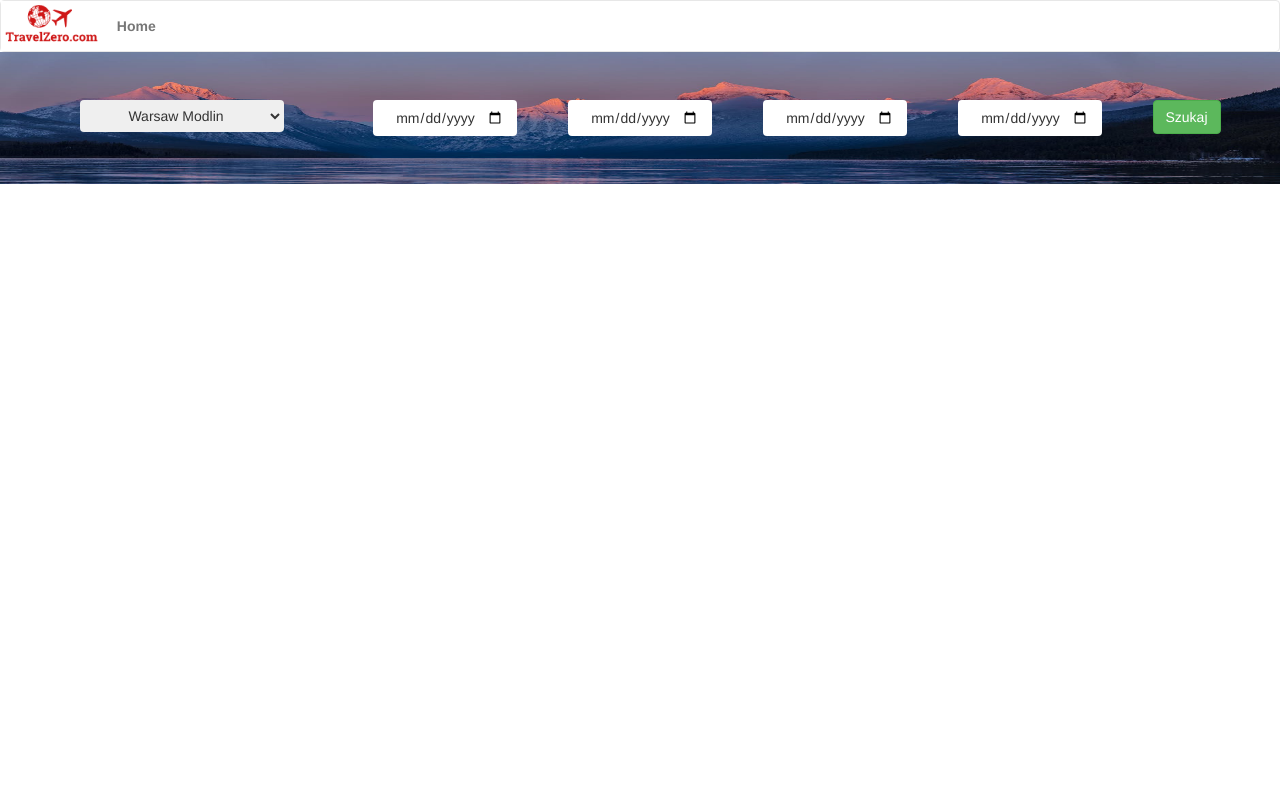
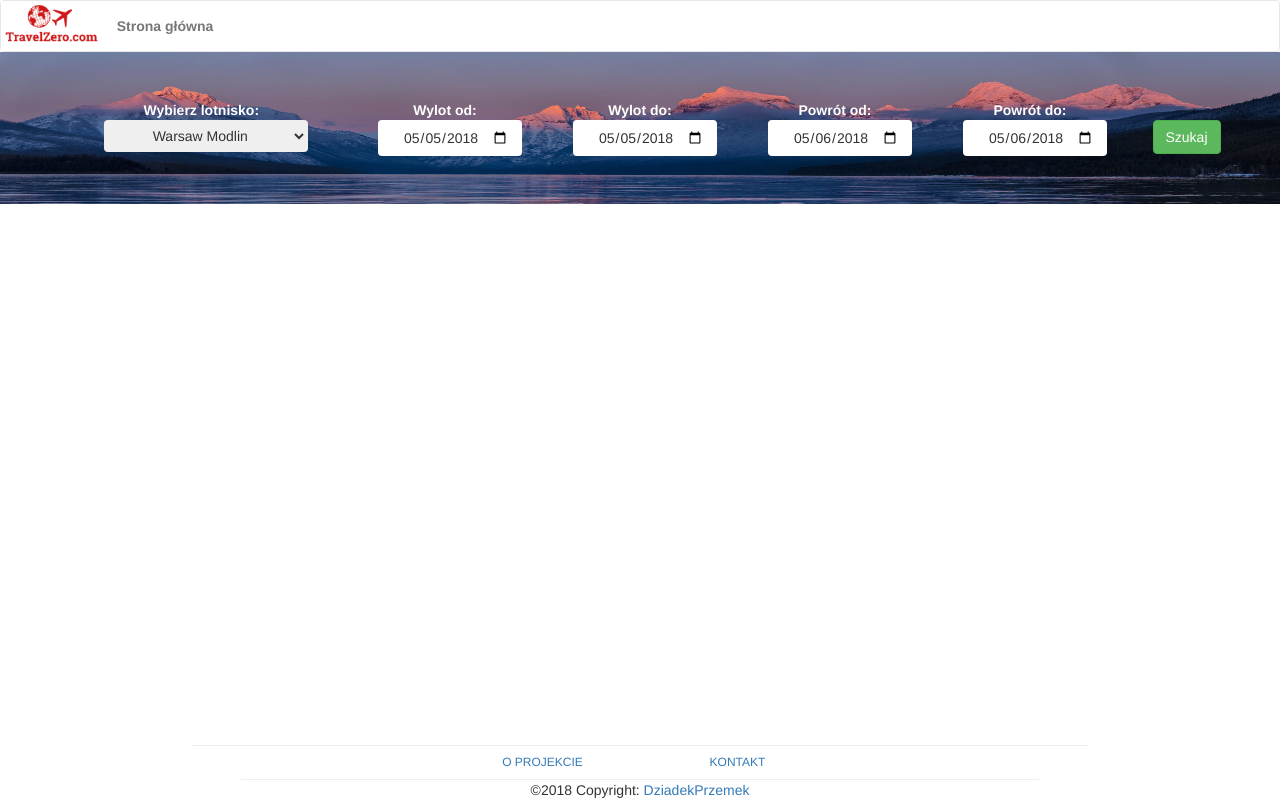
Before and after one commit to DziadekPrzemek/TravelZero, a Django app: page / in a window 1280 px wide. Run offline with Django 3.2, Linux system fonts and the light colour scheme; some libraries are stand-ins or nearby versions.

Commit message:
Added layout items: footer, description

```diff
--- a/Travel0/forms.py
+++ b/Travel0/forms.py
@@ -1,10 +1,12 @@
 from django import forms
 from django.forms import ModelForm, TextInput, DateInput
 from .models import Flights
+from datetime import date, timedelta
 
 
 
 class FlightsForm(forms.ModelForm):
+
 
     AIRPORTS =  (
                 ('WMI', 'Warsaw Modlin'), ('KRK', 'Krakow'), ('LUZ', 'Lublin'), ('RZE', 'Rzeszow'), ('GDN', 'Gdansk'),
@@ -77,16 +79,16 @@ class FlightsForm(forms.ModelForm):
     outboundDepartureAirportIataCode = forms.ChoiceField(widget=forms.Select(
         attrs={'class': 'btn'}),choices=AIRPORTS, required=True)
 
-    outboundDepartureDateFrom = forms.DateField(widget=forms.widgets.DateInput(
+    outboundDepartureDateFrom = forms.DateField(initial=date.today(), widget=forms.widgets.DateInput(
+        attrs={'type': 'date', 'class': 'btn'}), required=True )
+
+    outboundDepartureDateTo = forms.DateField(initial=date.today(), widget=forms.widgets.DateInput(
+        attrs={'type': 'date', 'class': 'btn'}), required=True )
+
+    inboundDepartureDateFrom = forms.DateField(initial=date.today() + timedelta(days=1), widget=forms.widgets.DateInput(
         attrs={'type': 'date', 'class': 'btn'}), required=True)
 
-    outboundDepartureDateTo = forms.DateField(widget=forms.widgets.DateInput(
-        attrs={'type': 'date', 'class': 'btn'}), required=True)
-
-    inboundDepartureDateFrom = forms.DateField(widget=forms.widgets.DateInput(
-        attrs={'type': 'date', 'class': 'btn'}), required=True)
-
-    inboundDepartureDateTo = forms.DateField(widget=forms.widgets.DateInput(
+    inboundDepartureDateTo = forms.DateField(initial=date.today() + timedelta(days=1), widget=forms.widgets.DateInput(
         attrs={'type': 'date', 'class': 'btn'}), required=True)
 
     class Meta:
--- a/Travel0/models.py
+++ b/Travel0/models.py
@@ -4,14 +4,13 @@ from datetime import datetime
 class Flights(models.Model):
 
     outboundDepartureAirportIataCode = models.CharField(max_length = 3)
-    outboundDepartureDateFrom = models.DateField()
-    outboundDepartureDateTo = models.DateField()
-    inboundDepartureDateFrom = models.DateField()
-    inboundDepartureDateTo = models.DateField()
-
+    outboundDepartureDateFrom = models.DateField("Date")
+    outboundDepartureDateTo = models.DateField("Date")
+    inboundDepartureDateFrom = models.DateField("Date")
+    inboundDepartureDateTo = models.DateField("Date")
 
     def __str__(self):
-        return self.outboundDepartureAirportIataCode, self.outboundDepartureDateFrom, self.outboundDepartureDateTo, self.inboundDepartureDateFrom, self.inboundDepartureDateTo
+        return '{} {} {} {} {}'.format(self.outboundDepartureAirportIataCode, self.outboundDepartureDateFrom, self.outboundDepartureDateTo, self.inboundDepartureDateFrom, self.inboundDepartureDateTo)
 
     class Meta:
         verbose_name_plural = 'Flights'
--- a/Travel0/static/css/style.css
+++ b/Travel0/static/css/style.css
@@ -1,3 +1,22 @@
+html{
+  position:relative;
+  min-height: 100%;
+}
+
+html,body{
+  margin:0;
+  padding:0;
+}
+
+.footer{
+  position: absolute;
+    margin-top: 10px;
+    bottom: 0;
+    left: 0;
+    right: 0;
+    height:auto;
+    background:white;
+}
 
 .navbar{
   margin-bottom: 0px;
@@ -8,10 +27,16 @@
 .navbar-brand {
     padding: 0px;
   }
+
   .navbar-brand>img {
     height: 100%;
     width: auto;
   }
+
+.results{
+  margin-top: 10px;
+  margin-bottom: 40px;
+}
 
 .container-full-bg{
   background: url('/static/img/jumbobg.jpeg') no-repeat center center;
@@ -20,20 +45,22 @@
   width: 100%;
   height: 100%; /*same height as jumbotron */
   z-index: -1;
+}
 
-}
 .jumbotron {
   height: 100%;
   background:transparent;
-
-
-     }
-.col-md-3{
-
-
 }
 
 .btn{
   margin-left: 10px;
-  margin-right: 10px;
 }
+
+#description{
+  font-weight: bold;
+  color: white;
+}
+
+.dsc{
+  text-align: center
+}
--- a/Travel0/templates/travel0/index.html
+++ b/Travel0/templates/travel0/index.html
@@ -11,12 +11,6 @@
         <script src="https://code.jquery.com/jquery-3.3.1.slim.min.js" integrity="sha384-q8i/X+965DzO0rT7abK41JStQIAqVgRVzpbzo5smXKp4YfRvH+8abtTE1Pi6jizo" crossorigin="anonymous"></script>
         <script src="https://cdnjs.cloudflare.com/ajax/libs/popper.js/1.14.0/umd/popper.min.js" integrity="sha384-cs/chFZiN24E4KMATLdqdvsezGxaGsi4hLGOzlXwp5UZB1LY//20VyM2taTB4QvJ" crossorigin="anonymous"></script>
         <script src="https://stackpath.bootstrapcdn.com/bootstrap/4.1.0/js/bootstrap.min.js" integrity="sha384-uefMccjFJAIv6A+rW+L4AHf99KvxDjWSu1z9VI8SKNVmz4sk7buKt/6v9KI65qnm" crossorigin="anonymous"></script>
-
-    <!--Datepicker -->
-
-<script type="text/javascript" src="https://cdn.jsdelivr.net/jquery/latest/jquery.min.js"></script>
-<script type="text/javascript" src="https://cdn.jsdelivr.net/momentjs/latest/moment.min.js"></script>
-<script type="text/javascript" src="https://cdn.jsdelivr.net/npm/daterangepicker/daterangepicker.min.js"></script>
 
         <!--Load CSS styles-->
         {% load static %}
@@ -34,7 +28,7 @@
                 </div>
                 <div id="navbar1" class="navbar-collapse collapse">
                     <ul class="nav navbar-nav">
-                  <li><a href="#">Home</a></li>
+                    <li><a href="/">Strona główna</a></li>
                     </ul>
                 </div>
             </div>
@@ -46,25 +40,29 @@
                 <form method="POST">
                     {% csrf_token %}
                     <div class="row">
-                         <div class="col-md-3 ">
+                         <div class="col-md-3 dsc">
+                            <div id="description">Wybierz lotnisko:</div>
                             {{form.outboundDepartureAirportIataCode}}
                         </div>
-                        <div class="col-md-2">
+                        <div class="col-md-2 dsc">
+                            <div id="description">Wylot od:</div>
                             {{form.outboundDepartureDateFrom}}
                         </div>
-                        <div class="col-md-2">
+                        <div class="col-md-2 dsc">
+                            <div id="description">Wylot do:</div>
                             {{form.outboundDepartureDateTo}}
                         </div>
-                        <div class="col-md-2">
+                        <div class="col-md-2 dsc">
+                            <div id="description">Powrót od:</div>
                             {{form.inboundDepartureDateFrom}}
                         </div>
-                        <div class="col-md-2">
+                        <div class="col-md-2 dsc">
+                            <div id="description">Powrót do:</div>
                             {{form.inboundDepartureDateTo}}
                         </div>
-                        <div class="col-md-1">
-                            <button type="submit" class="btn btn-success">
-                                Szukaj
-                            </button>
+                        <div class="col-md-1 dsc">
+                            <br>
+                            <button type="submit" class="btn btn-success">Szukaj</button>
                         </div>
                     </div>
                 </form>
@@ -72,7 +70,7 @@
         </div>
     </div>
     <section class="section">
-        <div class="container">
+        <div class="container results">
             {% for fares_info in fares %}
             <div class="panel-group">
                 <div class="panel panel-default">
@@ -102,8 +100,6 @@
                             <br>
                             Przylot do {{ fares_info.inboundArrivalAirportName}}: {{fares_info.inboundArrivalDate}}
                             <br>
-
-
                         </div>
                     </div>
                 </div>
@@ -111,5 +107,39 @@
             {% endfor %}
         </div>
     </section>
+    <!--Footer-->
+    <div class="footer">
+        <hr class="rgba-white-light" style="margin: 0 15%;">
+            <footer class="page-footer font-small">
+                <!--Footer Links-->
+                <div class="container">
+                    <!--Grid row-->
+                    <div class="row pt-5 mb-3 text-center d-flex justify-content-center">
+                        <!--Grid column-->
+                        <div class="col-md-2 mb-3 col-md-offset-4">
+                            <h6 class="text-uppercase font-weight-bold">
+                                <a href="#!">O projekcie</a>
+                            </h6>
+                        </div>
+                        <!--Grid column-->
+                        <div class="col-md-2 mb-3">
+                            <h6 class="text-uppercase font-weight-bold">
+                                <a href="#!">Kontakt</a>
+                            </h6>
+                        </div>
+                    </div>
+                    <!--Grid row-->
+                    <hr class="rgba-white-light" style="margin: 0 15%;">
+                    <div class="row pb-3"></div>
+                    <!--Copyright-->
+                    <div class="footer-copyright py-3 text-center">
+                        ©2018 Copyright:
+                    <a href=""> DziadekPrzemek</a>
+                </div>
+        <!--/Copyright-->
+            </div>
+        </footer>
+    <!--/Footer-->
+    </div>
   </body>
 </html>
--- a/TravelZero/settings.py
+++ b/TravelZero/settings.py
@@ -123,4 +123,3 @@ STATIC_URL = '/static/'
 STATICFILES_DIRS = (
     os.path.join(BASE_DIR, 'static/'),
 )
-STATIC_ROOT = 'static'
```
Also changed, not shown: Travel0/migrations/0005_auto_20180505_1552.py (added), db.sqlite3, 1 other file. Lines whose indentation alone changed are shown as unchanged.
